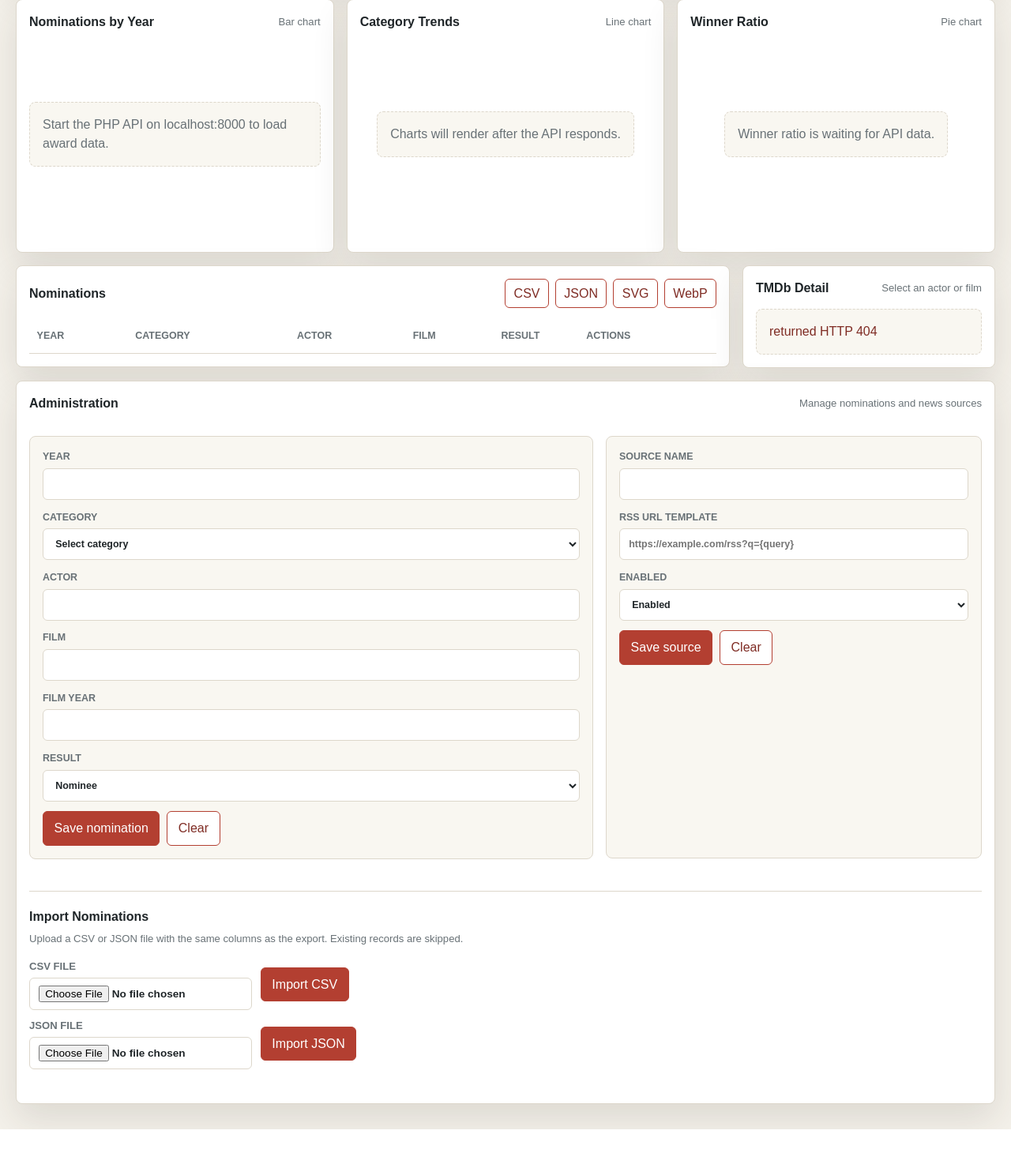
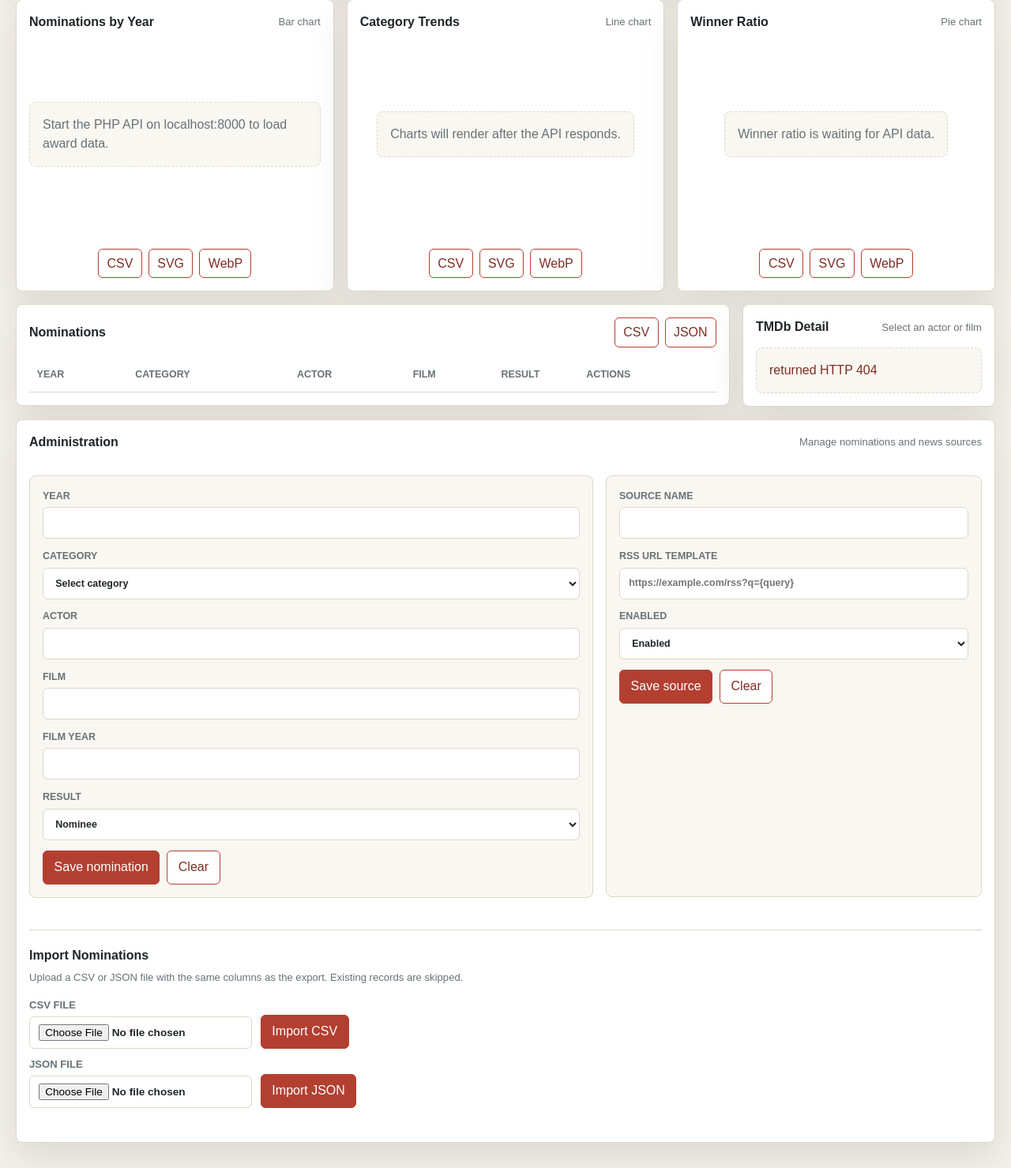
Before and after one commit to Emrhn1/awa-web-project, a PHP site: page / in a window 1280 px wide. Shown: the part 360-1839 px from the top of the page at 79% size. Before the commit the page ends 1790 px from the top, so only its background shows below. Run offline with PHP 8.4, Linux system fonts and the light colour scheme; lists and menus that the app fills with data are empty.

Commit message:
added more exports

```diff
--- a/frontend/css/main.css
+++ b/frontend/css/main.css
@@ -286,6 +286,11 @@ select {
 .export-actions button:hover,
 .export-actions button:focus-visible {
     background: var(--surface-soft);
+}
+
+.chart-export-actions {
+    justify-content: center;
+    margin-top: 0.75rem;
 }
 
 .table-wrap {
@@ -598,7 +603,7 @@ td button:focus-visible {
 }
 
 .import-row {
-    align-items: center;
+    align-items: end;
     display: flex;
     flex-wrap: wrap;
     gap: 0.65rem;
--- a/frontend/index.html
+++ b/frontend/index.html
@@ -73,6 +73,11 @@
                     <span>Bar chart</span>
                 </div>
                 <div id="year-chart" class="chart" role="img" aria-label="Bar chart of nominations by year"></div>
+                <div class="export-actions chart-export-actions" role="group" aria-label="Export nominations by year chart">
+                    <button type="button" data-chart-export="year" data-export-format="csv">CSV</button>
+                    <button type="button" data-chart-export="year" data-export-format="svg">SVG</button>
+                    <button type="button" data-chart-export="year" data-export-format="webp">WebP</button>
+                </div>
             </article>
             <article class="chart-panel">
                 <div class="panel-heading">
@@ -80,6 +85,11 @@
                     <span>Line chart</span>
                 </div>
                 <div id="category-chart" class="chart" role="img" aria-label="Line chart of category trends"></div>
+                <div class="export-actions chart-export-actions" role="group" aria-label="Export category trends chart">
+                    <button type="button" data-chart-export="category" data-export-format="csv">CSV</button>
+                    <button type="button" data-chart-export="category" data-export-format="svg">SVG</button>
+                    <button type="button" data-chart-export="category" data-export-format="webp">WebP</button>
+                </div>
             </article>
             <article class="chart-panel">
                 <div class="panel-heading">
@@ -87,6 +97,11 @@
                     <span>Pie chart</span>
                 </div>
                 <div id="winner-chart" class="chart chart-small" role="img" aria-label="Pie chart of winners and nominees"></div>
+                <div class="export-actions chart-export-actions" role="group" aria-label="Export winner ratio chart">
+                    <button type="button" data-chart-export="winner" data-export-format="csv">CSV</button>
+                    <button type="button" data-chart-export="winner" data-export-format="svg">SVG</button>
+                    <button type="button" data-chart-export="winner" data-export-format="webp">WebP</button>
+                </div>
             </article>
         </section>
 
@@ -97,8 +112,6 @@
                     <div class="export-actions" role="group" aria-label="Export filtered data">
                         <button id="export-csv" type="button">CSV</button>
                         <button id="export-json" type="button">JSON</button>
-                        <button id="export-svg" type="button">SVG</button>
-                        <button id="export-webp" type="button">WebP</button>
                     </div>
                 </div>
                 <div class="table-wrap">
--- a/frontend/js/main.js
+++ b/frontend/js/main.js
@@ -32,8 +32,7 @@ const els = {
     detailState: document.getElementById('detail-state'),
     exportCsv: document.getElementById('export-csv'),
     exportJson: document.getElementById('export-json'),
-    exportSvg: document.getElementById('export-svg'),
-    exportWebp: document.getElementById('export-webp'),
+    chartExportButtons: document.querySelectorAll('[data-chart-export]'),
     adminState: document.getElementById('admin-state'),
     nominationForm: document.getElementById('nomination-form'),
     nominationId: document.getElementById('nomination-id'),
@@ -886,14 +885,118 @@ function exportFromApi(format) {
     window.location.href = `${API_BASE}/export/${format}${currentExportQuery()}`;
 }
 
-function exportVisibleChartWebp() {
-    const svg = els.yearChart.querySelector('svg');
+function chartInfo(type) {
+    const charts = {
+        year: {
+            container: els.yearChart,
+            filename: 'awa-nominations-by-year',
+        },
+        category: {
+            container: els.categoryChart,
+            filename: 'awa-category-trends',
+        },
+        winner: {
+            container: els.winnerChart,
+            filename: 'awa-winner-ratio',
+        },
+    };
+    return charts[type] || null;
+}
+
+function csvEscape(value) {
+    const text = String(value ?? '');
+    return /[",\n]/.test(text) ? `"${text.replace(/"/g, '""')}"` : text;
+}
+
+function downloadBlob(blob, filename) {
+    const url = URL.createObjectURL(blob);
+    const a = document.createElement('a');
+    a.href = url;
+    a.download = filename;
+    document.body.appendChild(a);
+    a.click();
+    a.remove();
+    setTimeout(() => URL.revokeObjectURL(url), 0);
+}
+
+function serializeChartSvg(svg) {
+    const clone = svg.cloneNode(true);
+    clone.setAttribute('xmlns', 'http://www.w3.org/2000/svg');
+
+    const style = document.createElementNS('http://www.w3.org/2000/svg', 'style');
+    style.textContent = `
+        text { fill: #6f665c; font-size: 12px; }
+        .axis { stroke: #ddd3c3; stroke-width: 1; }
+        .bar { fill: #b33f31; }
+        .line { fill: none; stroke-linecap: round; stroke-linejoin: round; stroke-width: 3; }
+    `;
+    clone.insertBefore(style, clone.firstChild);
+
+    return new XMLSerializer().serializeToString(clone);
+}
+
+function chartCsvRows(type) {
+    if (type === 'year') {
+        const counts = countBy(state.filtered, 'year');
+        const years = Object.keys(counts).map(Number).sort((a, b) => a - b);
+        return [
+            ['Year', 'Nominations'],
+            ...years.map((year) => [year, counts[year]]),
+        ];
+    }
+
+    if (type === 'category') {
+        const years = uniqueValues(state.nominations, 'year').map(Number).sort((a, b) => a - b);
+        const categories = uniqueValues(state.filtered, 'category').sort();
+        const rows = [['Year', 'Category', 'Nominations']];
+        for (const category of categories) {
+            for (const year of years) {
+                const count = state.filtered.filter((item) => Number(item.year) === year && item.category === category).length;
+                rows.push([year, category, count]);
+            }
+        }
+        return rows;
+    }
+
+    if (type === 'winner') {
+        const winners = state.filtered.filter((item) => Number(item.is_winner) === 1).length;
+        return [
+            ['Result', 'Count'],
+            ['Winner', winners],
+            ['Nominee', state.filtered.length - winners],
+        ];
+    }
+
+    return [];
+}
+
+function exportChartCsv(type) {
+    const info = chartInfo(type);
+    if (!info) return;
+    const rows = chartCsvRows(type);
+    const csv = rows.map((row) => row.map(csvEscape).join(',')).join('\n');
+    downloadBlob(new Blob([csv], { type: 'text/csv;charset=utf-8' }), `${info.filename}.csv`);
+}
+
+function exportChartSvg(type) {
+    const info = chartInfo(type);
+    if (!info) return;
+    const svg = info.container.querySelector('svg');
+    if (!svg) return;
+
+    const source = serializeChartSvg(svg);
+    downloadBlob(new Blob([source], { type: 'image/svg+xml;charset=utf-8' }), `${info.filename}.svg`);
+}
+
+function exportChartWebp(type) {
+    const info = chartInfo(type);
+    if (!info) return;
+    const svg = info.container.querySelector('svg');
     if (!svg) {
-        exportFromApi('webp');
         return;
     }
 
-    const source = new XMLSerializer().serializeToString(svg);
+    const source = serializeChartSvg(svg);
     const blob = new Blob([source], { type: 'image/svg+xml;charset=utf-8' });
     const url = URL.createObjectURL(blob);
     const img = new Image();
@@ -909,22 +1012,25 @@ function exportVisibleChartWebp() {
         URL.revokeObjectURL(url);
         canvas.toBlob((webpBlob) => {
             if (!webpBlob) {
-                exportFromApi('webp');
                 return;
             }
-            const downloadUrl = URL.createObjectURL(webpBlob);
-            const a = document.createElement('a');
-            a.href = downloadUrl;
-            a.download = 'awa-nominations.webp';
-            a.click();
-            URL.revokeObjectURL(downloadUrl);
+            downloadBlob(webpBlob, `${info.filename}.webp`);
         }, 'image/webp', 0.9);
     };
     img.onerror = () => {
         URL.revokeObjectURL(url);
-        exportFromApi('webp');
     };
     img.src = url;
+}
+
+function exportChart(type, format) {
+    if (format === 'csv') {
+        exportChartCsv(type);
+    } else if (format === 'svg') {
+        exportChartSvg(type);
+    } else if (format === 'webp') {
+        exportChartWebp(type);
+    }
 }
 
 async function init() {
@@ -962,7 +1068,8 @@ async function init() {
 
 els.exportCsv.addEventListener('click', () => exportFromApi('csv'));
 els.exportJson.addEventListener('click', () => exportFromApi('json'));
-els.exportSvg.addEventListener('click', () => exportFromApi('svg'));
-els.exportWebp.addEventListener('click', exportVisibleChartWebp);
+for (const button of els.chartExportButtons) {
+    button.addEventListener('click', () => exportChart(button.dataset.chartExport, button.dataset.exportFormat));
+}
 
 init();
```
